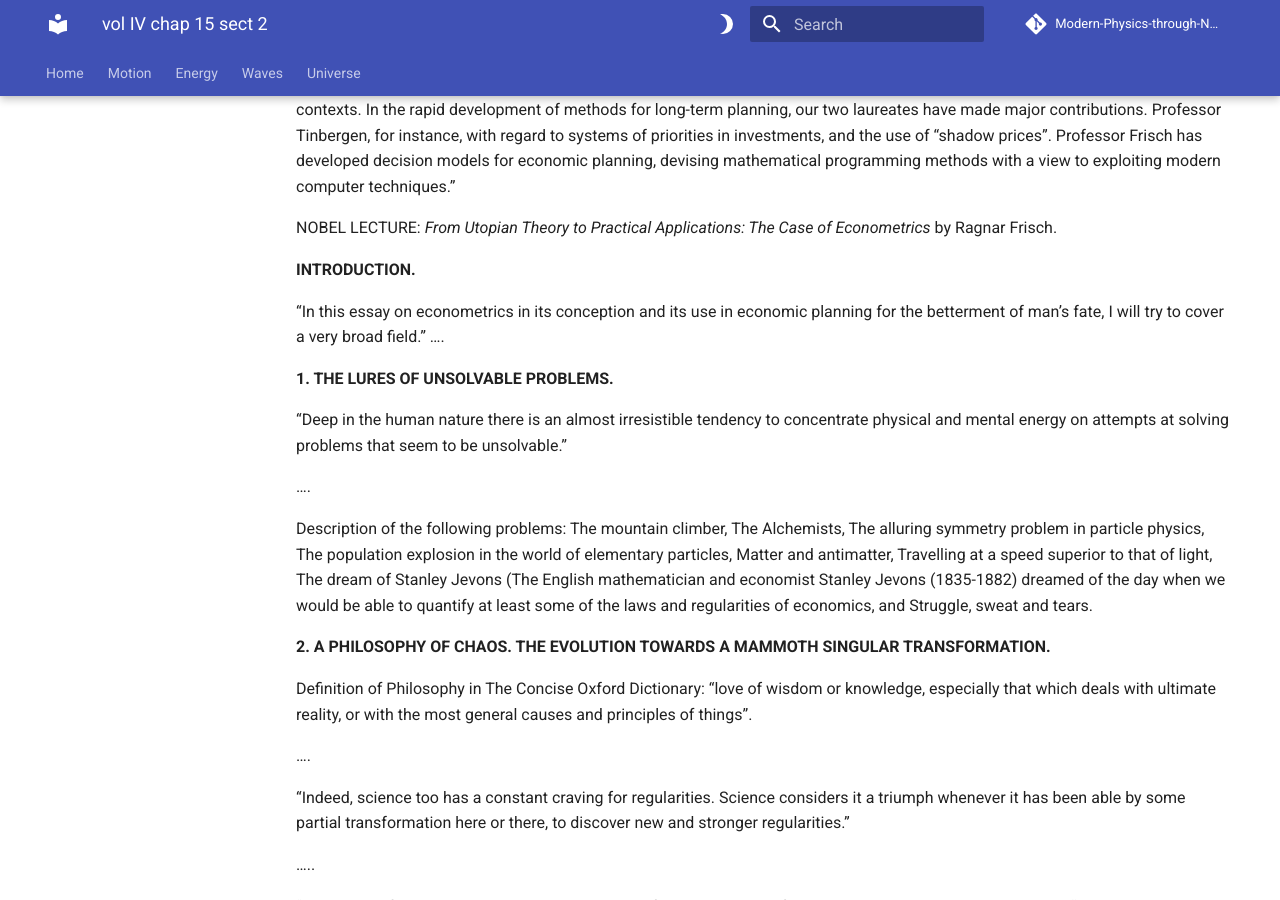
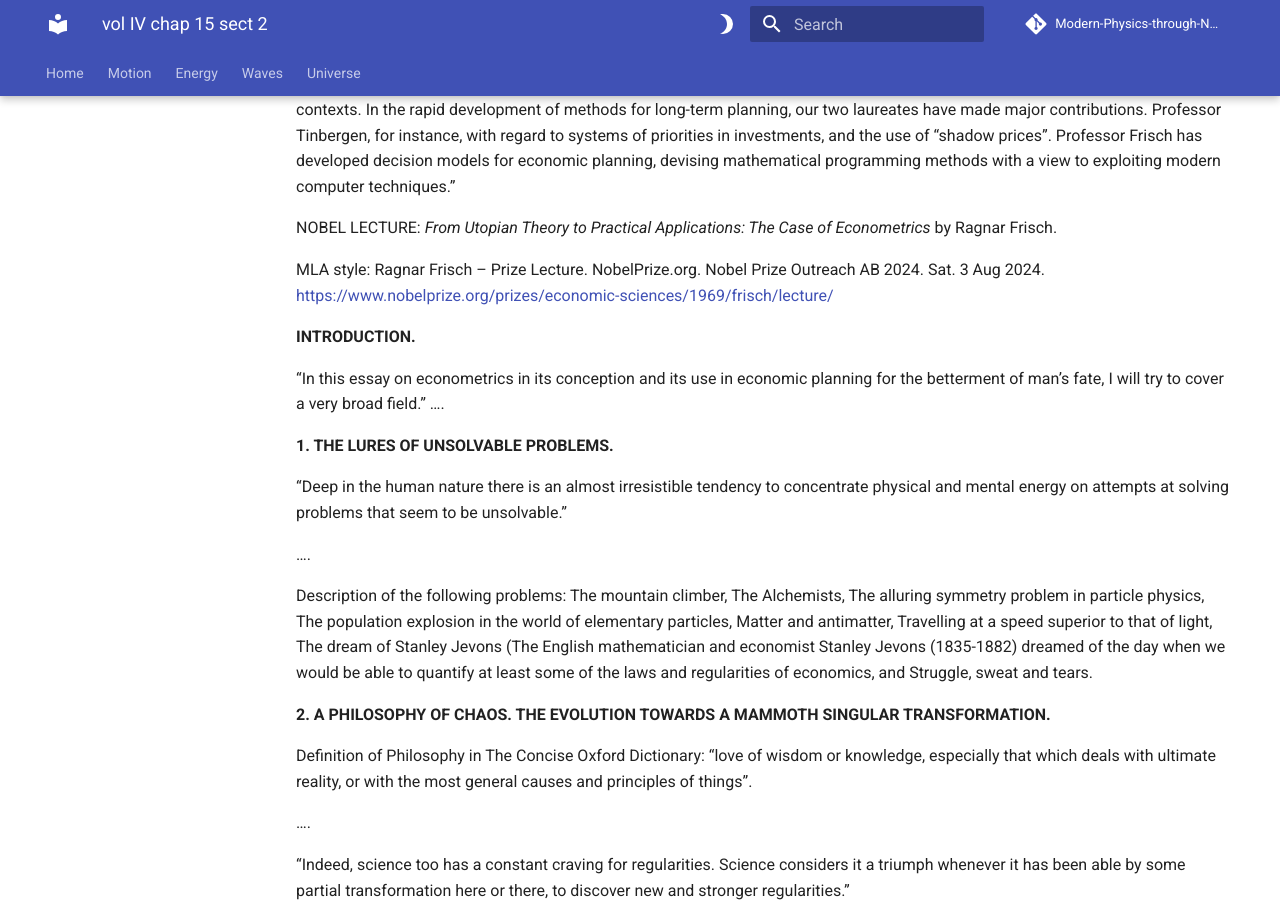
Before and after one commit to modphysnobel/modphysnobel.github.io, an MkDocs documentation site: the page built from docs/vol-IV/vol-IV-chap-15-sect-2.md, in a window 1280 px wide and 900 px high, scrolled down 1505 px. Built offline with MkDocs 1.6.1 and Material for MkDocs 9.7.7, drawn with Linux system fonts in a browser that asks for light colours; some web fonts are replaced; comment, search, counter and statistics services are not loaded; some of the changed text lies outside the part shown.

Commit message:
Update vol-IV-chap-15-sect-2.md

```diff
--- a/docs/vol-IV/vol-IV-chap-15-sect-2.md
+++ b/docs/vol-IV/vol-IV-chap-15-sect-2.md
@@ -35,6 +35,8 @@ MLA style: Award ceremony speech. NobelPrize.org. Nobel Prize Outreach AB 2023.
 “During the past ten years, both Professor Frisch and Professor Tinbergen have devoted themselves primarily to long-term economic policy and planning, with a view particularly to the problems of the developing countries. Both have served as advisers in different contexts. In the rapid development of methods for long-term planning, our two laureates have made major contributions. Professor Tinbergen, for instance, with regard to systems of priorities in investments, and the use of “shadow prices”. Professor Frisch has developed decision models for economic planning, devising mathematical programming methods with a view to exploiting modern computer techniques.”
 
 NOBEL LECTURE: *From Utopian Theory to Practical Applications: The Case of Econometrics* by Ragnar Frisch.
+
+MLA style: Ragnar Frisch – Prize Lecture. NobelPrize.org. Nobel Prize Outreach AB 2024. Sat. 3 Aug 2024. <https://www.nobelprize.org/prizes/economic-sciences/1969/frisch/lecture/>
 
 **INTRODUCTION.**
 
@@ -170,6 +172,8 @@ For simplicity let me first describe how to attack the problem for a given polit
 
 NOBEL LECTURE: *The Use of Models: Experience and Prospects* by Jan Tinbergen.
 
+MLA style: Jan Tinbergen – Prize Lecture. NobelPrize.org. Nobel Prize Outreach AB 2024. Sat. 3 Aug 2024. <https://www.nobelprize.org/prizes/economic-sciences/1969/tinbergen/lecture/>
+
 **1. Essence of models.**
 
 “In this lecture I propose to discuss the experience we have had with the method of model building as a contribution to economic science and the prospects for its further application. First of all I want to remind you of the essential features of models. In my opinion they are: (i) drawing up a list of the variables to be considered; (ii) drawing up a list of the equations or relations the variables have to obey and (iii) testing the validity of the equations, which implies the estimation of their coefficients, if any. As a consequence of especially (iii) we may have to revise (i) and (ii) so as to arrive at a satisfactory degree of realism of the theory embodied in the model. Then, the model may be used for various purposes, that is, for the solution of various problems. The advantages of models are, on one hand, that they force us to present a “complete” theory by which I mean a theory taking into account all relevant phenomena and relations and, on the other hand, the confrontation with observation, that is, reality. Of course, these remarks are far from new.”
```
